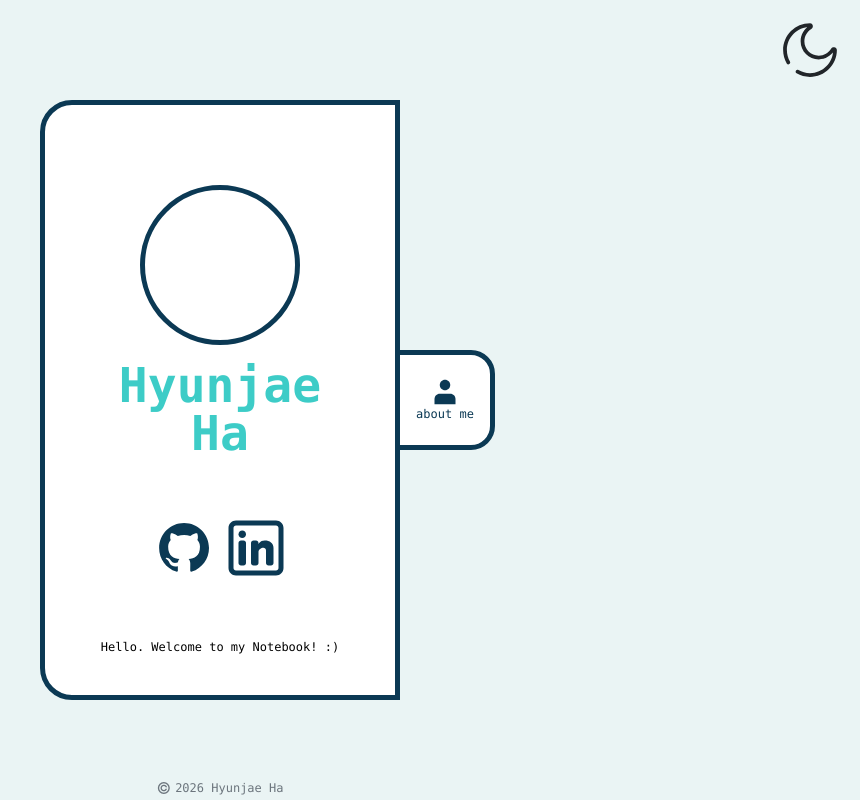
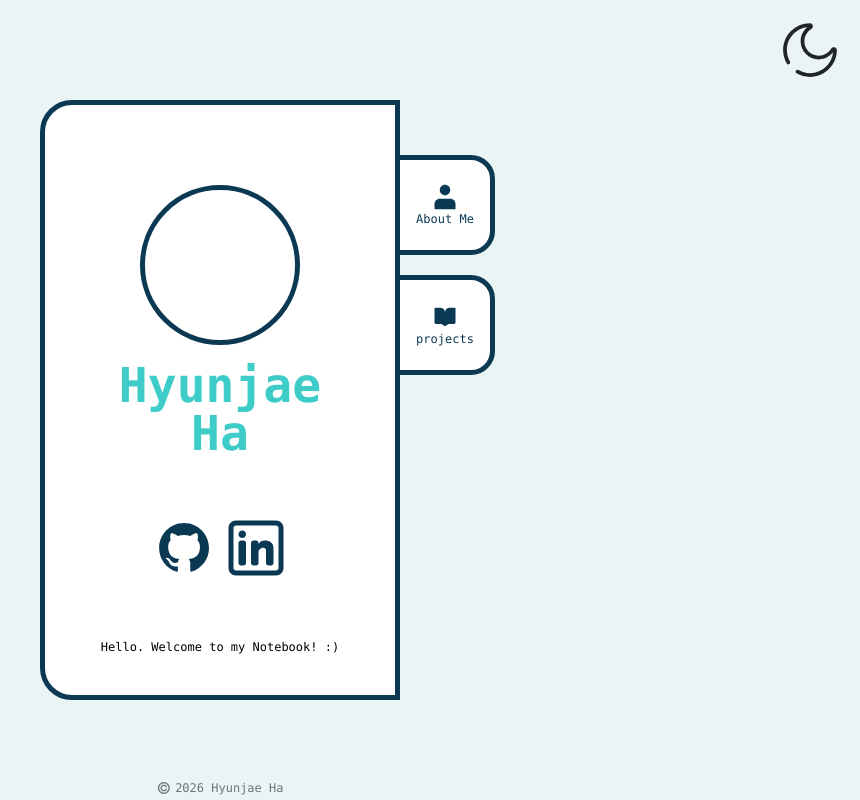
Before and after one commit to EmptyGlassCup/personal-site, a React (Vite) app: page / in a window 1280 px wide. Shown: the whole page, without its empty margins (420-1280 px from the left). Built offline with nearby package versions, Linux system fonts and the light colour scheme.

Commit message:
Add project tab

```diff
--- a/src/components/card.tsx
+++ b/src/components/card.tsx
@@ -1,17 +1,19 @@
 interface Info_CardProps {
     infoCard: boolean;
+    projectCard: boolean;
 }
 
-export default function Card({ infoCard }: Info_CardProps) {
+export default function Card({ infoCard, projectCard }: Info_CardProps) {
     return (
         <div id = "main-card" className = {`
         w-75 h-110 p-5 pt-20
+        z-2
         md:w-90 md:h-150 md:p-10 md:pt-20
         border-solid border-[#0B3954] dark:border-[#3dccc7] border-5 rounded-4xl md:rounded-r-none
         bg-white dark:bg-[#0B3954] duration-100
         flex flex-col items-center justify-between
         top-0
-        ${infoCard ? '-translate-y-100 md:translate-y-0' : 'translate-y-0'}
+        ${infoCard || projectCard ? '-translate-y-100 md:translate-y-0' : 'translate-y-0'}
         z-2`}>
 
             <div id="main-top" className="flex flex-col items-center gap-4">
--- a/src/components/info_card.tsx
+++ b/src/components/info_card.tsx
@@ -7,18 +7,19 @@ interface Info_CardProps {
 
 export default function Info_Card({ onAddClick, infoCard }: Info_CardProps){
     return(
-        <div className = {`
+        <div id="info-card" className = {`
         w-75 h-110 md:h-145 p-10
         border-solid border-[#0B3954] border-5 rounded-4xl md:rounded-l-none dark:border-[#3dccc7]
         bg-white dark:bg-[#0B3954]
-        duration-400
-        ${ infoCard ? 'md:w-90' : 'md:w-80'}
-        absolute md:right-0 z-1
+        [transition:width_400ms,background-color_100ms]
+        ${ infoCard ? 'md:w-90 z-1' : 'md:w-80 z-0'}
+        absolute md:right-0
         flex flex-col justify-center items-center
         dark:text-[#3dccc7]`}>
-            <p>Hyunjae Ha</p>
-            <p>Undergraduate Student @University of Melbourne</p>
-            <p>Contact: contact@hyunha.com</p>
+            <p className="text-center font-mono text-xs dark:text-[#3dccc7] font-bold">Hyunjae Ha</p>
+            <p className="text-center font-mono text-xs dark:text-[#3dccc7]">Undergraduate Student</p>
+            <p className="text-center font-mono text-xs dark:text-[#3dccc7]">@University of Melbourne</p>
+            <p className="text-center font-mono text-xs dark:text-[#3dccc7]">Contact: contact@hyunha.com</p>
             <Pull_Tab onAddClick={ onAddClick } />
         </div>
     );
--- /dev/null
+++ b/src/components/project_card.tsx
@@ -0,0 +1,23 @@
+import Project_Tab from "./project_tab";
+
+interface Info_CardProps {
+    onAddClick: () => void;
+    projectCard: boolean;
+}
+
+export default function Project_Card({ onAddClick, projectCard }: Info_CardProps){
+    return(
+        <div id = "project-card" className = {`
+        w-75 h-110 md:h-145 p-10
+        border-solid border-[#0B3954] border-5 rounded-4xl md:rounded-l-none dark:border-[#3dccc7]
+        bg-white dark:bg-[#0B3954]
+        [transition:width_400ms,background-color_100ms]
+        ${ projectCard ? 'md:w-90 z-1' : 'md:w-80 z-0'}
+        absolute md:right-0
+        flex flex-col justify-center items-center
+        dark:text-[#3dccc7]`}>
+            <p className="text-center font-mono text-xs dark:text-[#3dccc7] font-bold">Project Card</p>
+            <Project_Tab onAddClick={ onAddClick } />
+        </div>
+    );
+}
--- /dev/null
+++ b/src/components/project_tab.tsx
@@ -0,0 +1,24 @@
+interface Pull_TabProps{
+    onAddClick: () => void;
+}
+
+export default function Project_Tab({ onAddClick }: Pull_TabProps){
+    return(
+        <div onClick={ onAddClick } className={`
+        w-15 h-15
+        md:w-25 md:h-25
+        border-[#0B3954] border-5 dark:border-[#3dccc7]
+        bg-white dark:bg-[#0B3954]
+        hover:bg-[#9CEAEF]
+        duration-100
+        rounded-b-3xl md:rounded-l-none md:rounded-r-3xl
+        absolute -bottom-15 md:top-40 md:-right-25
+        flex flex-col justify-center items-center`}>
+
+            <svg className = "w-4 md:w-7 fill-[#0B3954] dark:fill-[#3dccc7]" viewBox="0 0 24 24" xmlns="http://www.w3.org/2000/svg">
+                <path d="M12 10.4V20M12 10.4C12 8.15979 12 7.03969 11.564 6.18404C11.1805 5.43139 10.5686 4.81947 9.81596 4.43597C8.96031 4 7.84021 4 5.6 4H4.6C4.03995 4 3.75992 4 3.54601 4.10899C3.35785 4.20487 3.20487 4.35785 3.10899 4.54601C3 4.75992 3 5.03995 3 5.6V16.4C3 16.9601 3 17.2401 3.10899 17.454C3.20487 17.6422 3.35785 17.7951 3.54601 17.891C3.75992 18 4.03995 18 4.6 18H7.54668C8.08687 18 8.35696 18 8.61814 18.0466C8.84995 18.0879 9.0761 18.1563 9.29191 18.2506C9.53504 18.3567 9.75977 18.5065 10.2092 18.8062L12 20M12 10.4C12 8.15979 12 7.03969 12.436 6.18404C12.8195 5.43139 13.4314 4.81947 14.184 4.43597C15.0397 4 16.1598 4 18.4 4H19.4C19.9601 4 20.2401 4 20.454 4.10899C20.6422 4.20487 20.7951 4.35785 20.891 4.54601C21 4.75992 21 5.03995 21 5.6V16.4C21 16.9601 21 17.2401 20.891 17.454C20.7951 17.6422 20.6422 17.7951 20.454 17.891C20.2401 18 19.9601 18 19.4 18H16.4533C15.9131 18 15.643 18 15.3819 18.0466C15.15 18.0879 14.9239 18.1563 14.7081 18.2506C14.465 18.3567 14.2402 18.5065 13.7908 18.8062L12 20" stroke="#0B3954" stroke-width="0" stroke-linecap="round" stroke-linejoin="round"/>
+            </svg>
+            <p className = "font-mono text-[8px] md:text-xs text-[#0B3954] dark:text-[#3dccc7]">projects</p>
+        </div>
+    )
+}
--- a/src/components/pull_tab.tsx
+++ b/src/components/pull_tab.tsx
@@ -12,14 +12,14 @@ export default function Pull_Tab({ onAddClick }: Pull_TabProps){
         hover:bg-[#9CEAEF]
         duration-100
         rounded-b-3xl md:rounded-l-none md:rounded-r-3xl
-        absolute -bottom-15 md:bottom-auto md:-right-25
+        absolute -bottom-15 md:top-10 md:-right-25
         flex flex-col justify-center items-center`}>
 
             <svg className = "w-4 md:w-7 fill-[#0B3954] dark:fill-[#3dccc7]" viewBox="0 0 16 16" xmlns="http://www.w3.org/2000/svg">
                 <path d="M8 7C9.65685 7 11 5.65685 11 4C11 2.34315 9.65685 1 8 1C6.34315 1 5 2.34315 5 4C5 5.65685 6.34315 7 8 7Z"/>
                 <path d="M14 12C14 10.3431 12.6569 9 11 9H5C3.34315 9 2 10.3431 2 12V15H14V12Z"/>
             </svg>
-            <p className = "font-mono text-[8px] md:text-xs text-[#0B3954] dark:text-[#3dccc7]">about me</p>
+            <p className = "font-mono text-[8px] md:text-xs text-[#0B3954] dark:text-[#3dccc7]">About Me</p>
         </div>
     )
 }
--- a/src/components/wrapper.tsx
+++ b/src/components/wrapper.tsx
@@ -1,25 +1,38 @@
 import Card from "./card";
 import Info_Card from "./info_card";
 import { useState } from "react";
+import Project_Card from "./project_card";
 
 
 export default function Wrapper(){
     const [infoCard, setInfoCard] = useState(false);
+    const [projectCard, setProjectCard] = useState(false);
 
-    function addCard(){
+    function InfoCard(){
         setInfoCard(!infoCard);
+        if (projectCard){
+        setProjectCard(!projectCard)
+        }
+    }
+
+    function ProjectCard(){
+        setProjectCard(!projectCard)
+        if (infoCard){
+            setInfoCard(!infoCard)
+        }
     }
 
     return (
         <div id = "wrapper" className = {`
         flex items-center
         relative
-        ${ infoCard ? "md:w-179 md:h-150" : "md:w-90 md:h-150"}
+        ${ infoCard || projectCard ? "md:w-179 md:h-150" : "md:w-90 md:h-150"}
         w-75 h-110
         transition-width duration-400
         ease-in-out`}>
-            <Card infoCard={ infoCard }/>
-            <Info_Card onAddClick = { addCard } infoCard={ infoCard } />
+            <Card infoCard={ infoCard } projectCard= {projectCard}/>
+            <Info_Card onAddClick = { InfoCard } infoCard={ infoCard } />
+            <Project_Card onAddClick = { ProjectCard } projectCard = { projectCard } />
         </div>
     );
 }
```
